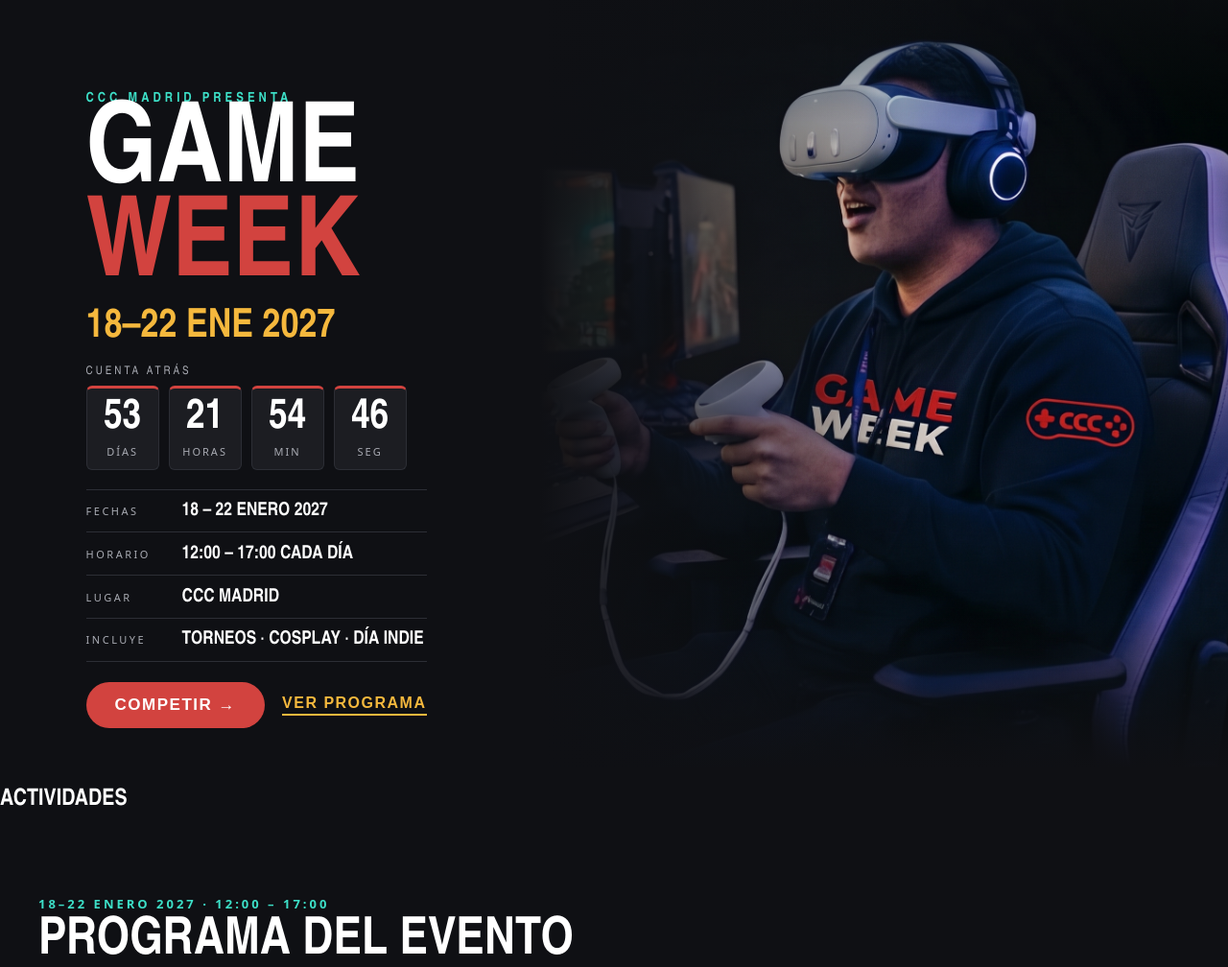
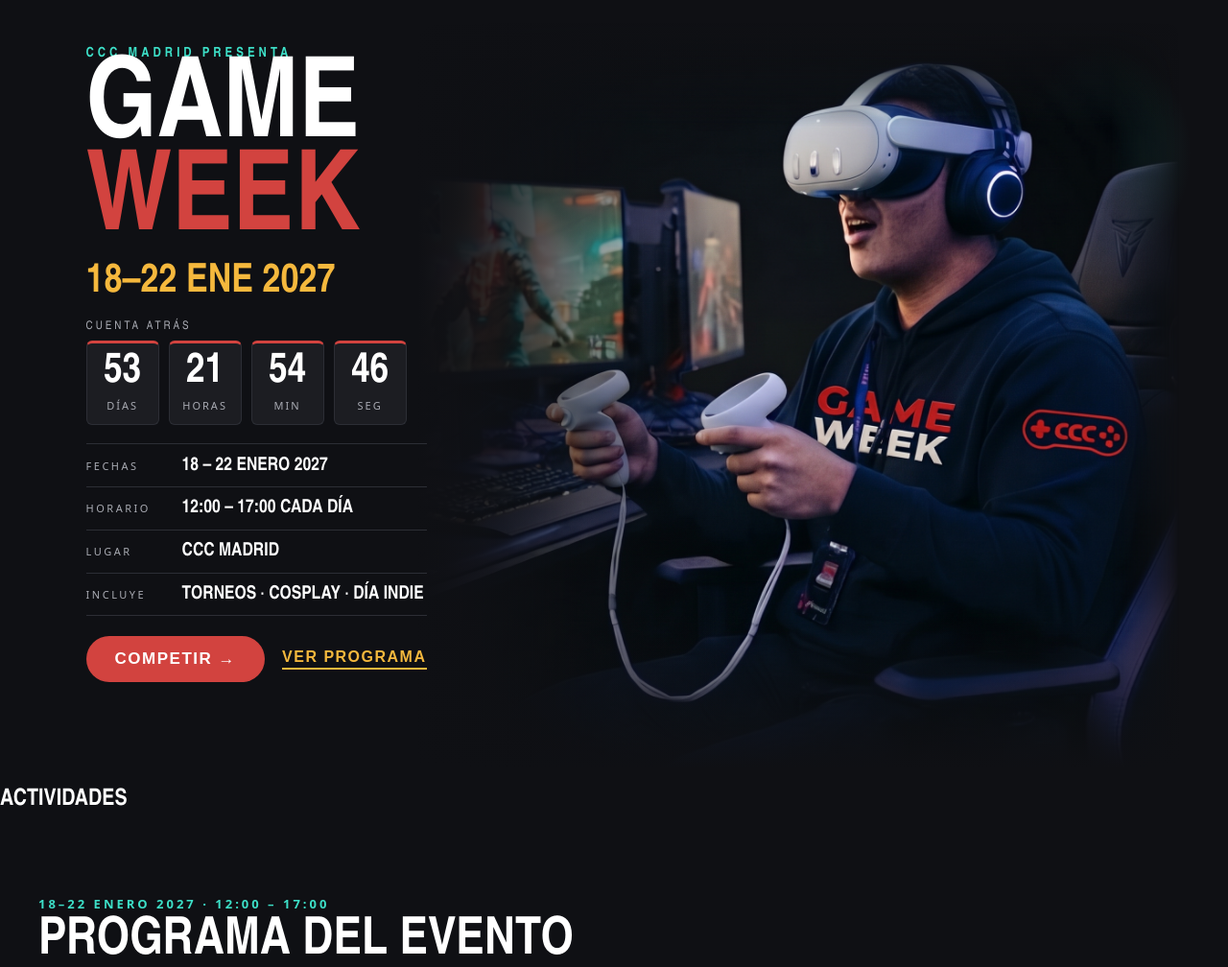
Before and after one commit to Precious-aikhomun/GamesWeekInterno, a PHP site: page / in a window 1280 px wide. Shown: the part 64-1072 px from the top of the page at 96% size. Run offline with PHP 8.4, Linux system fonts and the light colour scheme; data comes from the database, SQL or seed files in the repository; data that the repository does not hold is empty.

Commit message:
se coloca imagen al mismo nivel que game week, isra

```diff
--- a/css/style.css
+++ b/css/style.css
@@ -423,21 +423,34 @@ h1 span {
     display: flex;
     flex-direction: column;
     min-height: 100svh;
-    padding-top: 78px;
+    padding-top: 0;
   }
   .bg img {
-    width: 58%;
+    top: 24px;
+    height: calc(100% - 24px);
+    right: clamp(24px, 4vw, 80px);
+    width: 62%;
     min-width: 0;
-    object-position: 85% 25%;
+    object-position: 70% 50%;
+    -webkit-mask-image:
+      linear-gradient(180deg, transparent 0, #000 14%, #000 100%),
+      linear-gradient(270deg, transparent 0, #000 9%, #000 100%),
+      linear-gradient(90deg, transparent 0, #000 22%, #000 100%);
+    -webkit-mask-composite: source-in, source-in;
+    mask-image:
+      linear-gradient(180deg, transparent 0, #000 14%, #000 100%),
+      linear-gradient(270deg, transparent 0, #000 9%, #000 100%),
+      linear-gradient(90deg, transparent 0, #000 22%, #000 100%);
+    mask-composite: intersect, intersect;
   }
   .bg::after {
     background:
       linear-gradient(
         90deg,
         var(--bg) 0%,
-        var(--bg) 44%,
-        rgba(15, 16, 20, 0.78) 52%,
-        rgba(15, 16, 20, 0) 76%
+        var(--bg) 30%,
+        rgba(15, 16, 20, 0.7) 40%,
+        rgba(15, 16, 20, 0) 60%
       ),
       linear-gradient(
         180deg,
@@ -451,8 +464,8 @@ h1 span {
     flex: 1;
     width: 100%;
     display: flex;
-    align-items: center;
-    padding: 0 32px clamp(16px, 3vh, 40px) clamp(32px, 7vw, 140px);
+    align-items: flex-start;
+    padding: clamp(28px, 6vh, 64px) 32px clamp(16px, 3vh, 40px) clamp(32px, 7vw, 140px);
   }
   h1 {
     font-size: clamp(60px, 14.5vh, 140px);
```
